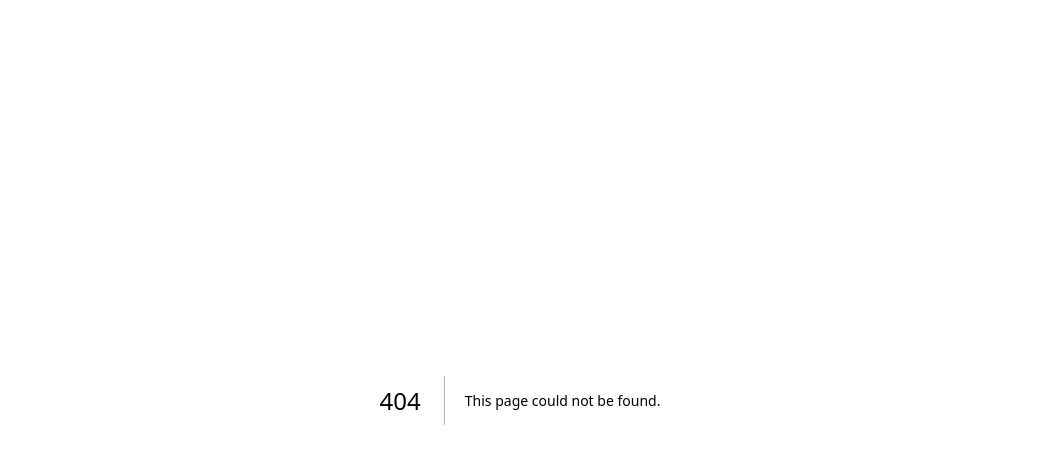
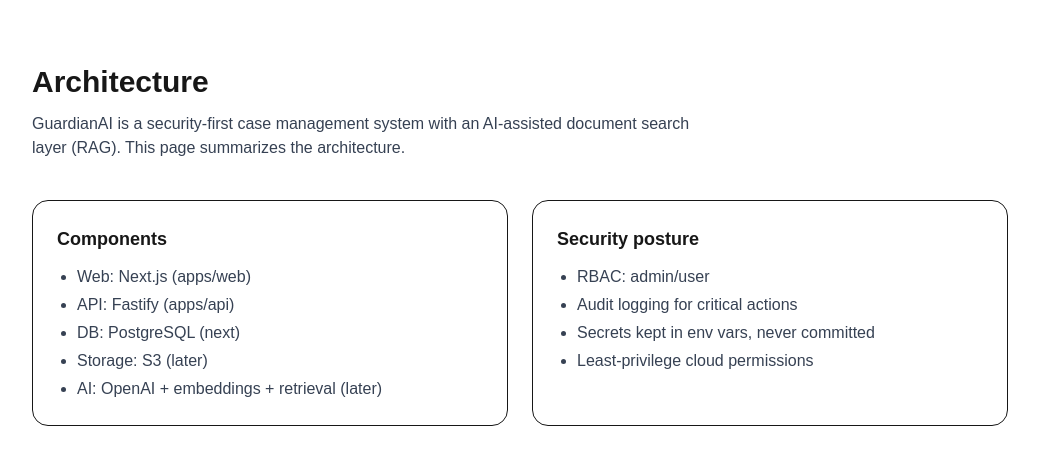
Before and after one commit to imdocsoc/guardianai, a Next.js app in the folder apps/web/: page /docs in a window 1280 px wide. Before the commit this address had no page. Shown: the top 464 px of the page, without its empty margins (120-1159 px from the left). Built offline with nearby package versions, Linux system fonts and the light colour scheme.

Commit message:
feat: add docs and status pages

```diff
--- /dev/null
+++ b/apps/web/app/docs/page.tsx
@@ -0,0 +1,34 @@
+export default function DocsPage() {
+  return (
+    <main className="max-w-5xl mx-auto px-6 py-16">
+      <h1 className="text-3xl font-bold">Architecture</h1>
+      <p className="mt-3 text-gray-700 max-w-2xl">
+        GuardianAI is a security-first case management system with an AI-assisted
+        document search layer (RAG). This page summarizes the architecture.
+      </p>
+
+      <div className="mt-10 grid gap-6 md:grid-cols-2">
+        <div className="rounded-2xl border p-6">
+          <h2 className="text-lg font-semibold">Components</h2>
+          <ul className="mt-3 list-disc pl-5 text-gray-700 space-y-1">
+            <li>Web: Next.js (apps/web)</li>
+            <li>API: Fastify (apps/api)</li>
+            <li>DB: PostgreSQL (next)</li>
+            <li>Storage: S3 (later)</li>
+            <li>AI: OpenAI + embeddings + retrieval (later)</li>
+          </ul>
+        </div>
+
+        <div className="rounded-2xl border p-6">
+          <h2 className="text-lg font-semibold">Security posture</h2>
+          <ul className="mt-3 list-disc pl-5 text-gray-700 space-y-1">
+            <li>RBAC: admin/user</li>
+            <li>Audit logging for critical actions</li>
+            <li>Secrets kept in env vars, never committed</li>
+            <li>Least-privilege cloud permissions</li>
+          </ul>
+        </div>
+      </div>
+    </main>
+  );
+}
--- /dev/null
+++ b/apps/web/app/status/page.tsx
@@ -0,0 +1,16 @@
+export default function StatusPage() {
+  return (
+    <main className="max-w-5xl mx-auto px-6 py-16">
+      <h1 className="text-3xl font-bold">System Status</h1>
+      <p className="mt-3 text-gray-700">
+        API health checks and deployment status will appear here soon.
+      </p>
+
+      <div className="mt-8 rounded-2xl border p-6">
+        <p className="text-gray-700">
+          Next step: connect this page to the API <code>/health</code> endpoint.
+        </p>
+      </div>
+    </main>
+  );
+}
```
